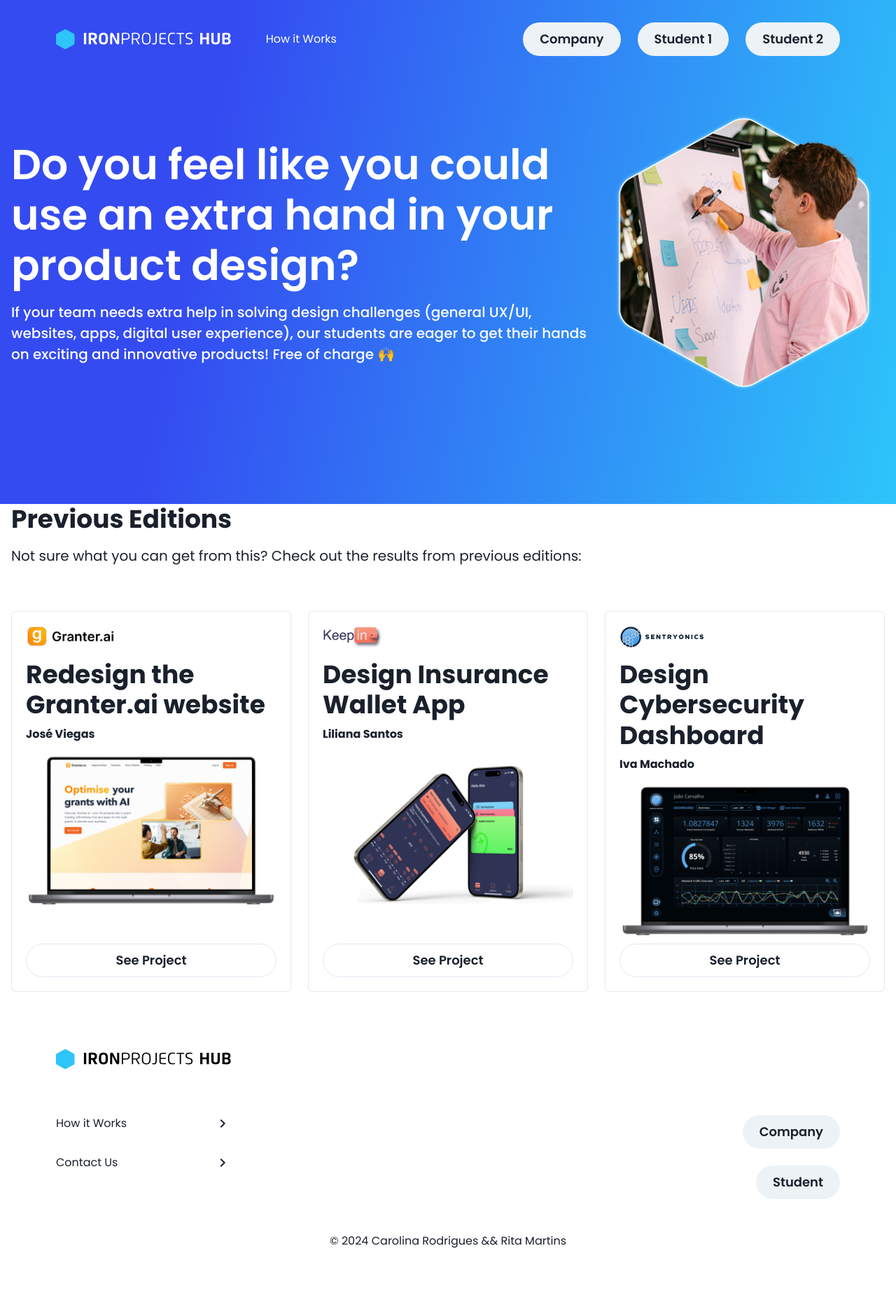
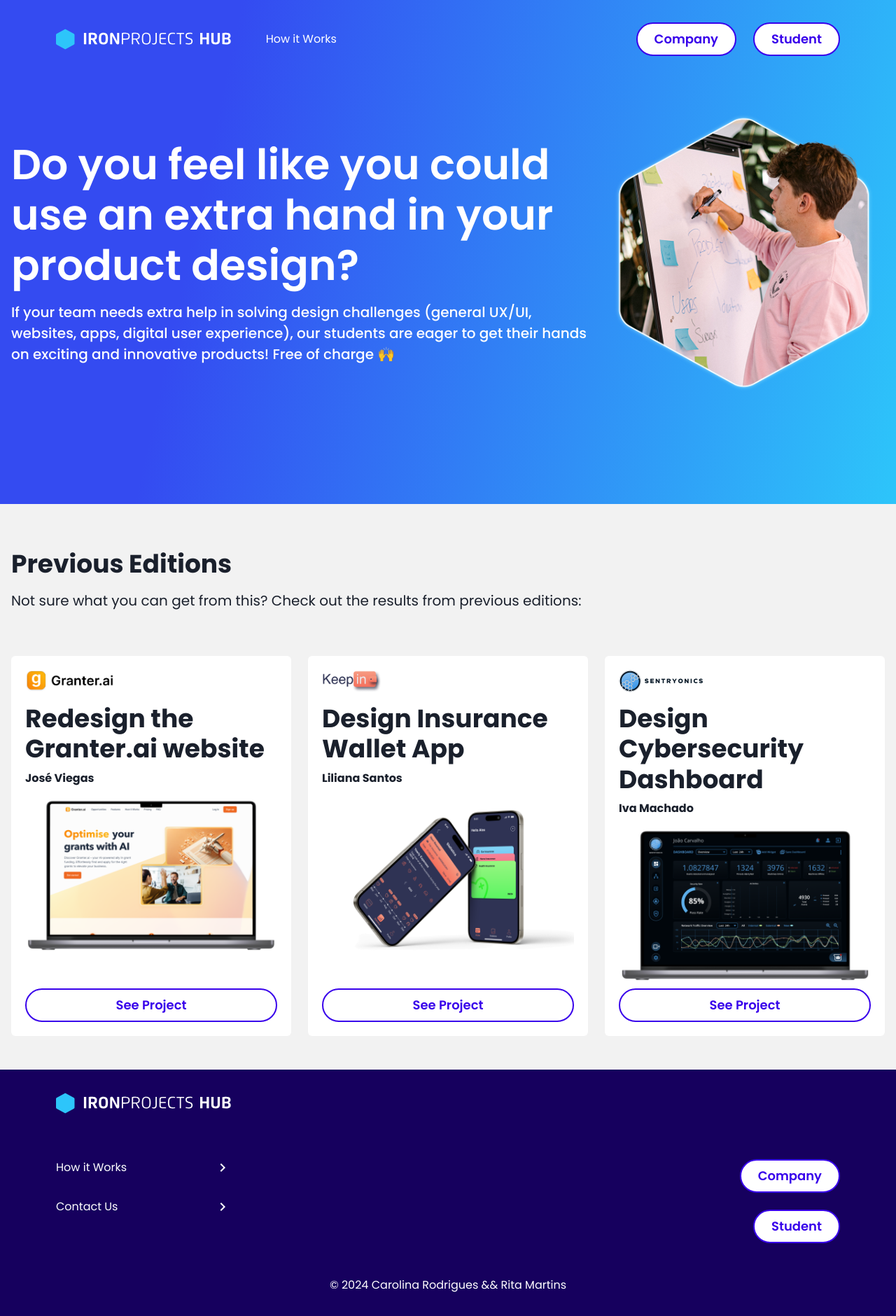
Before and after one commit to carolinabrodrigues/ironprojects-hub, a React (Vite) app: page / in a window 1280 px wide. Shown: the whole page at 70% size. Before the commit the page ends 1817 px from the top, so only its background shows below. Built offline with nearby package versions, Linux system fonts and the light colour scheme.

Commit message:
styled homepage

```diff
--- a/src/components/Footer.jsx
+++ b/src/components/Footer.jsx
@@ -12,7 +12,7 @@ import {
 import { ChevronRightIcon } from '@chakra-ui/icons';
 
 import ironhackLogoLight from '../assets/logo/ironhack/light.svg';
-import ironhackLogoDark from '../assets/logo/ironhack/dark.svg';
+// import ironhackLogoDark from '../assets/logo/ironhack/dark.svg';
 
 function Footer() {
   return (
@@ -23,9 +23,10 @@ function Footer() {
       p="32px 80px"
       w="100vw"
       mt={12}
+      className='Footer'
     >
       <ChakraLink as={ReactRouterLink} to="/">
-        <Image src={ironhackLogoDark} h="32px" />
+        <Image src={ironhackLogoLight} h="32px" />
       </ChakraLink>
       {/* <SimpleGrid columns={2} spacing="32px" mt={16} w="100%"> */}
       <HStack alignItems="top" mt={16} justifyContent="space-between">
@@ -66,12 +67,12 @@ function Footer() {
               </ChakraLink>
             </HStack> */}
           <ChakraLink as={ReactRouterLink} to="/2/projects">
-            <Button variant="solid" size="lg" borderRadius="32px">
+            <Button variant="solid" size="lg" borderRadius="32px" className='OutlineButton'>
               Company
             </Button>
           </ChakraLink>
           <ChakraLink as={ReactRouterLink} to="/501/projects">
-            <Button variant="solid" size="lg" borderRadius="32px">
+            <Button variant="solid" size="lg" borderRadius="32px" className='OutlineButton'>
               Student
             </Button>
           </ChakraLink>
--- a/src/components/Navbar.jsx
+++ b/src/components/Navbar.jsx
@@ -57,30 +57,26 @@ useEffect(() => {
           </Button>
         </ChakraLink>
         <ChakraLink as={ReactRouterLink} to="">
-          <Button variant="solid" size="lg" borderRadius="32px">
+          <Button variant="outline" size="lg" borderRadius="32px">
             Log In
           </Button>
         </ChakraLink> */}
         <ChakraLink as={ReactRouterLink} to='/2/projects'>
-          <Button variant='solid' size='lg' borderRadius='32px'>
+          <Button variant='outline' size='lg' borderRadius='32px' className='OutlineButton'>
             Company
           </Button>
         </ChakraLink>
         {/* <ChakraLink as={ReactRouterLink} to="/501/projects">
-          <Button variant="solid" size="lg" borderRadius="32px">
+          <Button variant="outline" size="lg" borderRadius="32px">
             Student
           </Button>
         </ChakraLink> */}
         <ChakraLink as={ReactRouterLink} to='/501/projects'>
-          <Button variant='solid' size='lg' borderRadius='32px'>
-            Student 1
+          <Button variant='outline' size='lg' borderRadius='32px' className='OutlineButton'>
+            Student
           </Button>
         </ChakraLink>
-        <ChakraLink as={ReactRouterLink} to='/502/projects'>
-          <Button variant='solid' size='lg' borderRadius='32px'>
-            Student 2
-          </Button>
-        </ChakraLink>
+
       </HStack>
     </Box>
   );
--- a/src/index.css
+++ b/src/index.css
@@ -9,15 +9,29 @@
   --ocean-blue: #0009EA;
   --white: #FFFFFF;
   --concrete: #F2F2F2;
+  --paua: #16005E;
+  --purple: #3800EB;
 }
 
 body {
-  background-color: var(--concrete);
+  background-color: var(--concrete) !important;
 }
 
 /* .NavBar {
   background-color: var(--white);
 } */
+
+.OutlineButton {
+border: 2px solid var(--purple) !important;
+background: var(--white) !important;
+color: var(--purple) !important;
+}
+
+.OutlineButton:hover {
+
+  background: var(--purple) !important;
+  color: var(--white) !important;
+}
 
 .dark {
   background-color: white;
@@ -33,3 +47,12 @@ body {
   background:  linear-gradient(102deg, #344BF1 24.14%, #2DC5FA 100%);
   color: var(--white);
 }
+
+.StudentProjectCard {
+  background-color: white !important;
+}
+
+.Footer {
+  background-color: var(--paua);
+  color: var(--white);
+}
--- a/src/pages/Home.jsx
+++ b/src/pages/Home.jsx
@@ -11,10 +11,9 @@ import {
   Image,
   Button,
   Link,
-  HStack,
   Grid,
   GridItem,
-  Flex
+
 } from '@chakra-ui/react';
 
 import Footer from '../components/Footer';
@@ -66,7 +65,7 @@ function Home() {
         {/* </HStack> */}
       </Box>
 
-      <Box as="section">
+      <Box as="section" mt={16}>
         <Container maxW="container.xl">
           <Heading as="h2" size="xl" mb={4}>
             Previous Editions
@@ -76,7 +75,7 @@ function Home() {
             previous editions:
           </Text>
           <SimpleGrid columns={3} spacing="24px" mt={16}>
-            <Card variant="outline">
+            <Card variant="filled" className='StudentProjectCard'>
               <CardBody>
 
                 <VStack align="left" justify="space-between" height="100%">
@@ -107,6 +106,7 @@ function Home() {
                       variant="outline"
                       borderRadius="32px"
                       w="100%"
+                      className='OutlineButton'
                     >
                       See Project
                     </Button>
@@ -114,7 +114,7 @@ function Home() {
                 </VStack>
               </CardBody>
             </Card>
-            <Card variant="outline">
+            <Card variant="filled" className='StudentProjectCard'>
               <CardBody>
               <VStack align="left" justify="space-between" height="100%">
                 <VStack align="left" spacing="16px">
@@ -143,6 +143,7 @@ function Home() {
                       variant="outline"
                       borderRadius="32px"
                       w="100%"
+                      className='OutlineButton'
                     >
                       See Project
                     </Button>
@@ -150,7 +151,7 @@ function Home() {
                 </VStack>
               </CardBody>
             </Card>
-            <Card variant="outline">
+            <Card variant="filled" className='StudentProjectCard'>
               <CardBody>
               <VStack align="left" justify="space-between" height="100%">
                 <VStack align="left" spacing="16px">
@@ -180,6 +181,7 @@ function Home() {
                       variant="outline"
                       borderRadius="32px"
                       w="100%"
+                      className='OutlineButton'
                     >
                       See Project
                     </Button>
```
